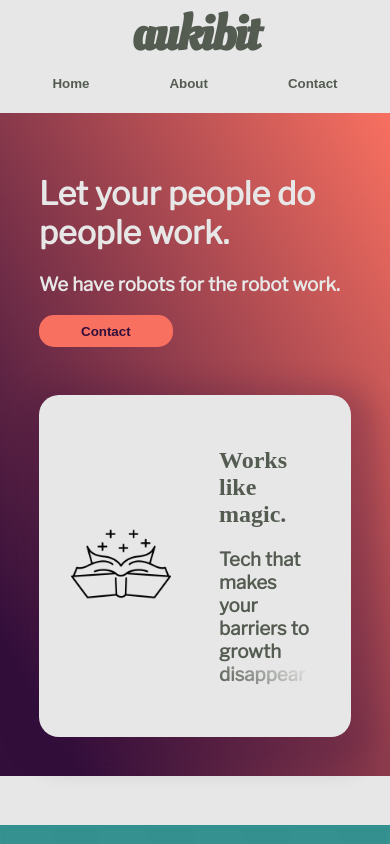
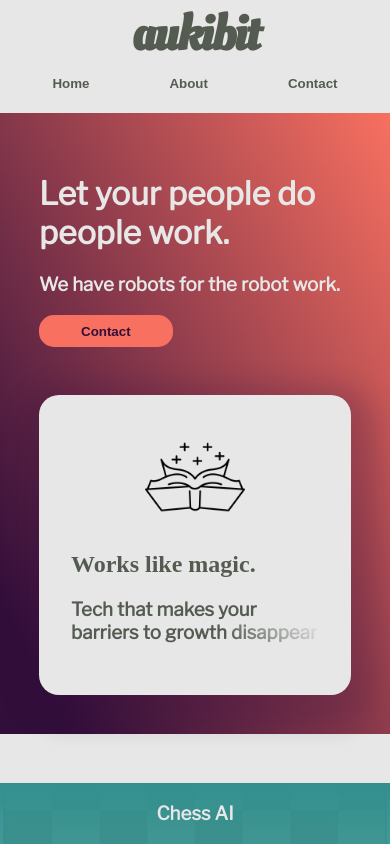
Before and after one commit to bestow-wings/bestow-wings.github.io, a React (Create React App) app: page / in a window 390 px wide. Shown: the top 844 px of the page. Built offline with nearby package versions, Linux system fonts and the light colour scheme; a web font is replaced by a local one.

Commit message:
mobile changes

```diff
--- a/src/components/Hero.js
+++ b/src/components/Hero.js
@@ -12,14 +12,12 @@ const Hero = () => {
                 <button>Contact</button>
             </div>
             <div className="hero-card">
-                <div style={{display:"flex"}}>
-                    <div style={{margin:"auto"}}>
-                            <img src={icon} height={100} ></img>
-                    </div>
-                    <div style={{paddingLeft:"3rem"}}>
-                        <h2>Works like magic.</h2>
-                        <h3>Tech that makes your barriers to growth <span className="hero-gradient-text">disappear</span></h3>
-                    </div>
+                <div className="hero-icon">
+                        <img src={icon} height={100} ></img>
+                </div>
+                <div>
+                    <h2>Works like magic.</h2>
+                    <h3>Tech that makes your barriers to growth <span className="hero-gradient-text">disappear</span></h3>
                 </div>
             </div>
         </div>
--- a/src/index.css
+++ b/src/index.css
@@ -48,13 +48,13 @@
 .hero-card {
   background-color: var(--platinum);
   color: var(--ebony);
-  justify-content: center;
   margin-left:6em;
   padding: 2rem;
   border-radius: 20px;
   box-shadow: 5px 10px 25px 20px rgba(50, 14, 59, 0.2);
   height: 100%;
   transition: 0.1s;
+  display:flex;
 }
 .hero-card:hover{
   transform: translateY(5px);
@@ -64,6 +64,10 @@
   background: linear-gradient(45deg, var(--ebony), transparent);
   background-clip: text;
   color:transparent;
+}
+.hero-icon {
+  margin:auto;
+  padding-right:2rem;
 }
 .cards {
   padding-top:3em;
@@ -182,6 +186,12 @@ button:hover {
   .hero-card {
     margin-left:0;
     margin-top:3rem;
+    flex-direction: column;
+    justify-content: center;
+  }
+  .hero-icon {
+    text-align: center;
+    padding:0;
   }
   .navbar {
     padding-bottom: 1em;
```
